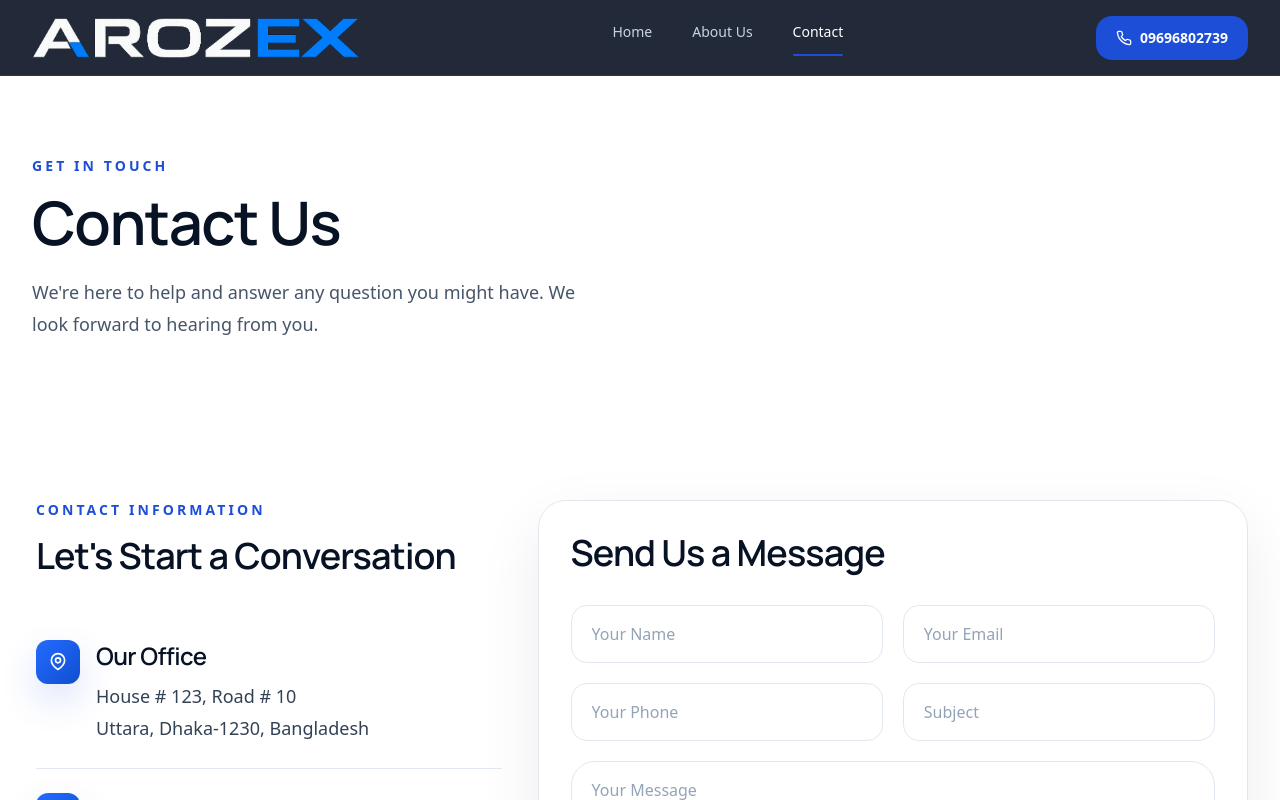
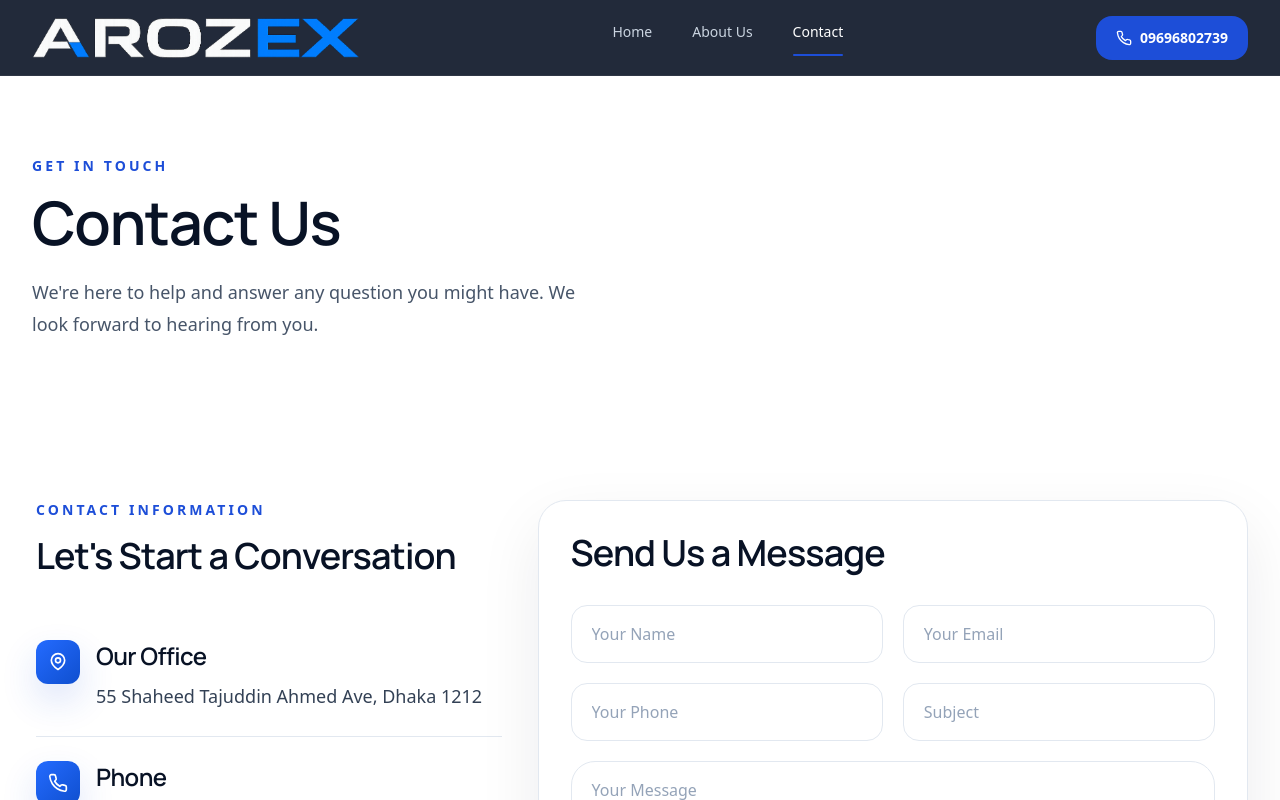
Before and after one commit to arrahim19/Arozex, a Next.js app: page /contact in a window 1280 px wide. Shown: the top 800 px of the page. Built offline with nearby package versions, Linux system fonts and the light colour scheme.

Commit message:
Update website office address

```diff
--- a/app/contact/page.tsx
+++ b/app/contact/page.tsx
@@ -13,8 +13,8 @@ export const metadata = createPageMetadata({
 const contactDetails = [
   {
     title: "Our Office",
-    value: "House # 123, Road # 10",
-    extra: "Uttara, Dhaka-1230, Bangladesh",
+    value: site.contact.address,
+    extra: "",
     href: null,
   },
   {
--- a/lib/site.ts
+++ b/lib/site.ts
@@ -13,7 +13,7 @@ export const site = {
     email: "info@arozex.com",
     phone: "09696802739",
     whatsapp: "09696802739",
-    address: "House # 123, Road # 10, Uttara, Dhaka-1230, Bangladesh",
+    address: "55 Shaheed Tajuddin Ahmed Ave, Dhaka 1212",
   },
 } as const;
 
```
